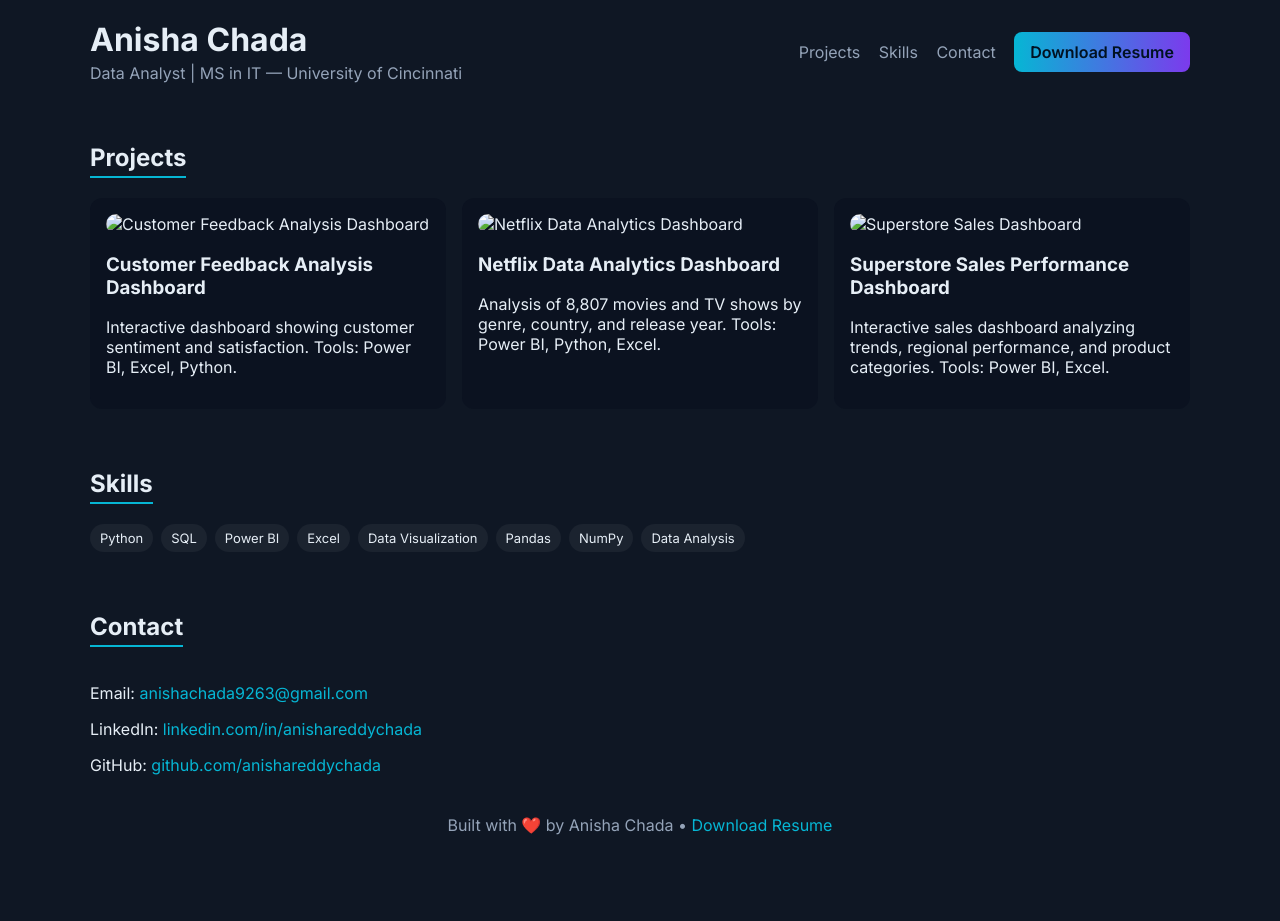
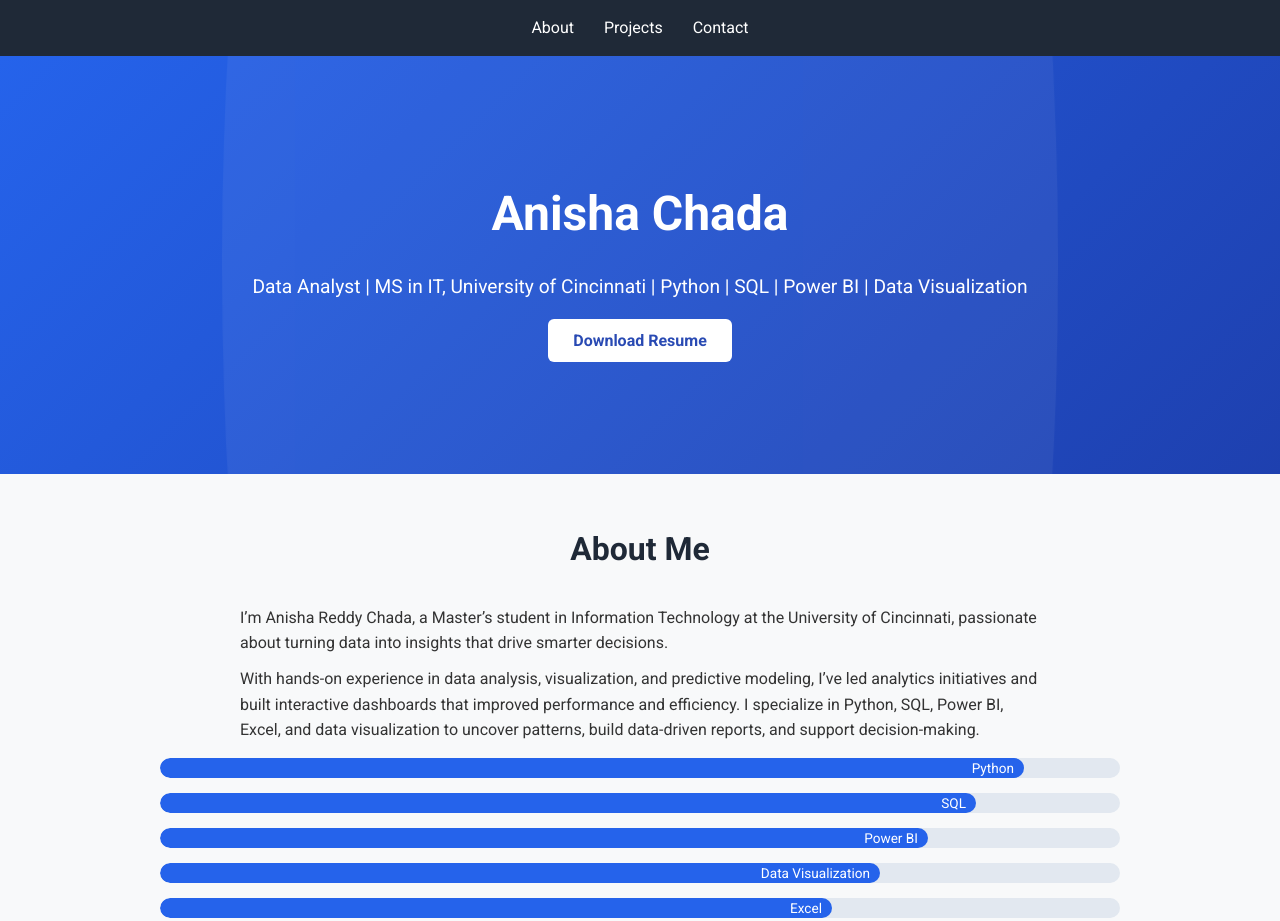
Before and after one commit to anishareddychada-source/anishareddychada.github.io, a plain HTML site: page index.html in a window 1280 px wide. Shown: the top 921 px of the page. Before the commit the page ends 855 px from the top, so only its background shows below. Drawn offline with Linux system fonts and the light colour scheme.

Commit message:
Update index.html

```diff
--- a/index.html
+++ b/index.html
@@ -3,95 +3,188 @@
 <head>
 <meta charset="UTF-8">
 <meta name="viewport" content="width=device-width, initial-scale=1.0">
-  <title>Anisha Chada — Portfolio</title>
-  <link href="https://fonts.googleapis.com/css2?family=Inter:wght@300;400;600;700&display=swap" rel="stylesheet">
+<title>Anisha Chada | Portfolio</title>
+<!-- Google Fonts -->
+<link href="https://fonts.googleapis.com/css2?family=Roboto:wght@400;700&display=swap" rel="stylesheet">
 <style>
-    body { font-family: 'Inter', sans-serif; margin:0; padding:0; background:#0f1724; color:#e6eef6; }
-    .container { max-width:1100px; margin:auto; padding:20px; }
-    header { display:flex; justify-content:space-between; align-items:center; flex-wrap:wrap; }
-    .brand h1 { margin:0; }
-    .subtitle { color:#94a3b8; margin-top:4px; }
-    nav a { margin-left:14px; color:#94a3b8; text-decoration:none; }
-    .btn { padding:10px 16px; border-radius:8px; border:none; cursor:pointer; font-weight:600; }
-    .btn.primary { background:linear-gradient(90deg,#06b6d4,#7c3aed); color:#012; }
-    section { margin-top:40px; }
-    h2 { border-bottom:2px solid #06b6d4; display:inline-block; padding-bottom:4px; margin-bottom:20px; }
-    .projects { display:grid; grid-template-columns:repeat(auto-fit,minmax(300px,1fr)); gap:16px; }
-    .project-card { background:#0b1220; border-radius:12px; padding:16px; }
-    .project-card img { width:100%; border-radius:10px; object-fit:cover; }
-    .skills { display:flex; flex-wrap:wrap; gap:8px; }
-    .skill-pill { background:rgba(255,255,255,0.05); padding:6px 10px; border-radius:999px; font-size:13px; }
-    footer { text-align:center; margin-top:40px; color:#94a3b8; }
-    a { color:#06b6d4; text-decoration:none; }
+* { box-sizing: border-box; margin: 0; padding: 0; scroll-behavior: smooth; }
+body { font-family: 'Roboto', sans-serif; background-color: #f8f9fa; color: #333; line-height: 1.6; }
+a { text-decoration: none; color: inherit; }
+
+/* Navbar */
+nav { position: sticky; top: 0; background: #1f2937; display: flex; justify-content: center; gap: 30px; padding: 15px 0; z-index: 1000; }
+nav a { color: #fff; font-weight: 500; transition: color 0.3s; }
+nav a:hover { color: #2563eb; }
+
+/* Hero/Header Section with background animation */
+header {
+  position: relative;
+  background: linear-gradient(135deg, #2563eb, #1e40af);
+  color: #fff;
+  text-align: center;
+  padding: 120px 20px;
+  overflow: hidden;
+}
+header::before {
+  content: '';
+  position: absolute;
+  top: -50%;
+  left: -50%;
+  width: 200%;
+  height: 200%;
+  background: rgba(255,255,255,0.05);
+  border-radius: 50%;
+  animation: rotate 20s linear infinite;
+}
+@keyframes rotate { 0% { transform: rotate(0deg); } 100% { transform: rotate(360deg); } }
+
+header h1 { font-size: 3em; margin-bottom: 20px; opacity: 0; transform: translateY(-20px); transition: all 1s ease; }
+header p { font-size: 1.2em; margin-bottom: 25px; opacity: 0; transform: translateY(-20px); transition: all 1s ease 0.2s; }
+.resume-btn { background-color: #fff; color: #1e40af; padding: 12px 25px; border-radius: 6px; font-weight: 600; transition: all 0.3s; opacity: 0; transform: translateY(-20px); transition: all 1s ease 0.4s; }
+.resume-btn:hover { background-color: #e2e8f0; }
+
+/* Section Styling */
+section { max-width: 1000px; margin: 50px auto; padding: 0 20px; }
+h2 { text-align: center; margin-bottom: 30px; font-size: 2em; color: #1f2937; opacity: 0; transform: translateY(20px); transition: all 1s ease; }
+
+/* About Section */
+.about p { max-width: 800px; margin: 10px auto; font-size: 1em; opacity: 0; transform: translateY(20px); transition: all 1s ease; }
+
+/* Skills with animated bars */
+.skill-bar { margin: 15px 0; background: #e2e8f0; border-radius: 25px; overflow: hidden; opacity: 0; transform: translateY(20px); transition: all 1s ease; }
+.skill-bar span {
+  display: block;
+  height: 20px;
+  width: 0;
+  background-color: #2563eb;
+  border-radius: 25px;
+  line-height: 20px;
+  color: #fff;
+  text-align: right;
+  padding-right: 10px;
+  font-size: 0.85em;
+  transition: width 2s ease;
+}
+
+/* Projects Section */
+.projects { display: grid; grid-template-columns: repeat(auto-fit, minmax(280px, 1fr)); gap: 20px; margin-top: 30px; }
+.project-card { background-color: #fff; border-radius: 10px; box-shadow: 0 4px 12px rgba(0,0,0,0.1); overflow: hidden; transition: transform 0.3s, box-shadow 0.3s, opacity 1s; opacity: 0; transform: translateY(20px); }
+.project-card:hover { transform: translateY(-5px) scale(1.02); box-shadow: 0 6px 18px rgba(0,0,0,0.15); }
+.project-card img { width: 100%; display: block; }
+.card-body { padding: 15px; }
+.card-body h3 { font-size: 1.2em; margin-bottom: 10px; }
+.card-body p { font-size: 0.95em; color: #555; }
+
+/* Contact Section */
+#contact p { text-align:center; max-width:600px; margin:0 auto; opacity: 0; transform: translateY(20px); transition: all 1s ease; }
+
+/* Footer */
+footer { text-align: center; padding: 30px 20px; background-color: #1f2937; color: #fff; margin-top: 50px; }
+
+@media(max-width: 600px) {
+  header h1 { font-size: 2.2em; }
+  h2 { font-size: 1.7em; }
+  nav { flex-direction: column; gap: 10px; }
+}
 </style>
 </head>
 <body>
-  <div class="container">
-    <!-- Hero Section -->
+
+<!-- Navbar -->
+<nav>
+    <a href="#about">About</a>
+    <a href="#projects">Projects</a>
+    <a href="#contact">Contact</a>
+</nav>
+
+<!-- Hero/Header Section -->
 <header>
-      <div class="brand">
     <h1>Anisha Chada</h1>
-        <div class="subtitle">Data Analyst | MS in IT — University of Cincinnati</div>
+    <p>Data Analyst | MS in IT, University of Cincinnati | Python | SQL | Power BI | Data Visualization</p>
+    <a href="resume.pdf" class="resume-btn" download>Download Resume</a>
+</header>
+
+<!-- About Section -->
+<section id="about" class="about">
+    <h2>About Me</h2>
+    <p>
+        I’m Anisha Reddy Chada, a Master’s student in Information Technology at the University of Cincinnati,
+        passionate about turning data into insights that drive smarter decisions.
+    </p>
+    <p>
+        With hands-on experience in data analysis, visualization, and predictive modeling, I’ve led analytics initiatives
+        and built interactive dashboards that improved performance and efficiency. I specialize in Python, SQL, Power BI,
+        Excel, and data visualization to uncover patterns, build data-driven reports, and support decision-making.
+    </p>
+    <div class="skills">
+        <div class="skill-bar"><span data-width="90%">Python</span></div>
+        <div class="skill-bar"><span data-width="85%">SQL</span></div>
+        <div class="skill-bar"><span data-width="80%">Power BI</span></div>
+        <div class="skill-bar"><span data-width="75%">Data Visualization</span></div>
+        <div class="skill-bar"><span data-width="70%">Excel</span></div>
     </div>
-      <nav>
-        <a href="#projects">Projects</a>
-        <a href="#skills">Skills</a>
-        <a href="#contact">Contact</a>
-        <a href="resume.pdf" target="_blank" class="btn primary">Download Resume</a>
-      </nav>
-    </header>
+</section>
 
 <!-- Projects Section -->
 <section id="projects">
     <h2>Projects</h2>
     <div class="projects">
         <div class="project-card">
-          <img src="images/customer_feedback_dashboard.png" alt="Customer Feedback Analysis Dashboard">
+            <img src="Customer Feedback Analysis PowerBI Dashboard.png" alt="Customer Feedback Dashboard">
+            <div class="card-body">
                 <h3>Customer Feedback Analysis Dashboard</h3>
-          <p>Interactive dashboard showing customer sentiment and satisfaction. Tools: Power BI, Excel, Python.</p>
-        </div>
-
-        <div class="project-card">
-          <img src="images/netflix_dashboard.png" alt="Netflix Data Analytics Dashboard">
-          <h3>Netflix Data Analytics Dashboard</h3>
-          <p>Analysis of 8,807 movies and TV shows by genre, country, and release year. Tools: Power BI, Python, Excel.</p>
-        </div>
-
-        <div class="project-card">
-          <img src="images/superstore_dashboard.png" alt="Superstore Sales Dashboard">
-          <h3>Superstore Sales Performance Dashboard</h3>
-          <p>Interactive sales dashboard analyzing trends, regional performance, and product categories. Tools: Power BI, Excel.</p>
+                <p>Interactive Power BI dashboard analyzing customer sentiment, satisfaction, and feedback trends. Tools: Power BI, Excel, DAX.</p>
             </div>
         </div>
-    </section>
-
-    <!-- Skills Section -->
-    <section id="skills">
-      <h2>Skills</h2>
-      <div class="skills">
-        <span class="skill-pill">Python</span>
-        <span class="skill-pill">SQL</span>
-        <span class="skill-pill">Power BI</span>
-        <span class="skill-pill">Excel</span>
-        <span class="skill-pill">Data Visualization</span>
-        <span class="skill-pill">Pandas</span>
-        <span class="skill-pill">NumPy</span>
-        <span class="skill-pill">Data Analysis</span>
+        <div class="project-card">
+            <img src="Netflix Data Analytics Dashboard.png" alt="Netflix Dashboard">
+            <div class="card-body">
+                <h3>Netflix Data Analytics Dashboard</h3>
+                <p>Analyzed 8,807 movies and TV shows by genre, country, and release year. Visualized trends using Power BI KPI cards and charts.</p>
+            </div>
+        </div>
+        <div class="project-card">
+            <img src="Superstore Sales PowerBI Dashboard.png" alt="Superstore Sales Dashboard">
+            <div class="card-body">
+                <h3>Sales Performance Dashboard – Superstore</h3>
+                <p>Developed a Power BI dashboard for sales analysis, trends, and regional insights. Applied KPIs, charts, and slicers for interactive filtering.</p>
+            </div>
+        </div>
     </div>
 </section>
 
 <!-- Contact Section -->
 <section id="contact">
-      <h2>Contact</h2>
-      <p>Email: <a href="mailto:anishachada9263@gmail.com">anishachada9263@gmail.com</a></p>
-      <p>LinkedIn: <a href="https://linkedin.com/in/anishareddychada" target="_blank">linkedin.com/in/anishareddychada</a></p>
-      <p>GitHub: <a href="https://github.com/anishareddychada" target="_blank">github.com/anishareddychada</a></p>
+    <h2>Contact Me</h2>
+    <p>Interested in collaborating or want to connect? Reach out via email at
+        <a href="mailto:anishachada9263@gmail.com" style="color:#2563eb;">anishachada9263@gmail.com</a>
+    </p>
 </section>
 
 <!-- Footer -->
 <footer>
-      Built with ❤️ by Anisha Chada • <a href="resume.pdf" target="_blank">Download Resume</a>
+    &copy; 2025 Anisha Chada | Designed with ❤️
 </footer>
-  </div>
+
+<!-- Animation Script -->
+<script>
+const observer = new IntersectionObserver((entries) => {
+    entries.forEach(entry => {
+        if(entry.isIntersecting){
+            entry.target.style.opacity = 1;
+            entry.target.style.transform = 'translateY(0)';
+            if(entry.target.classList.contains('skill-bar')) {
+                const bar = entry.target.querySelector('span');
+                bar.style.width = bar.getAttribute('data-width');
+            }
+        }
+    });
+}, { threshold: 0.1 });
+
+document.querySelectorAll('h1, header p, .resume-btn, h2, .about p, .skill-bar, .project-card, #contact p').forEach(el => {
+    observer.observe(el);
+});
+</script>
+
 </body>
 </html>
```
Lines whose indentation alone changed are shown as unchanged.
